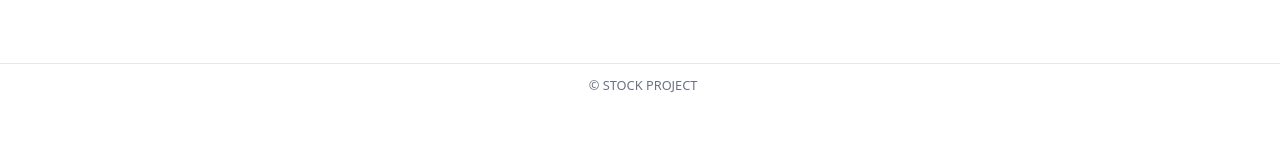
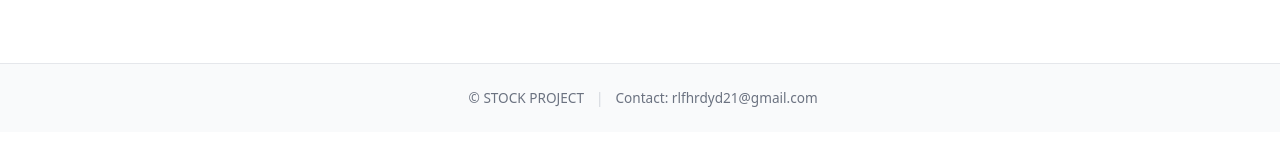
Before and after one commit to gmdcjdakdcjd/STOCK-FRONTEND, a React (Vite) app in the folder stock-frontend/: page /stock/searchStock in a window 1280 px wide. Shown: the part 251-396 px from the top of the page. Built offline with nearby package versions, Linux system fonts and the light colour scheme; no server answers.

Commit message:
하단 이메일 추가

```diff
--- a/stock-frontend/src/layouts/BasicLayout.tsx
+++ b/stock-frontend/src/layouts/BasicLayout.tsx
@@ -305,7 +305,17 @@ function BasicLayout({ children }: { children?: ReactNode }) {
       </main>
 
       {/* ================= FOOTER ================= */}
-      <footer className="footer">© STOCK PROJECT</footer>
+      <footer className="footer">
+        <div className="footer-inner">
+          <div className="footer-info">
+            <span className="footer-copy">© STOCK PROJECT</span>
+            <span className="footer-sep">|</span>
+            <span className="footer-contact">
+              Contact: rlfhrdyd21@gmail.com
+            </span>
+          </div>
+        </div>
+      </footer>
     </>
   );
 }
--- a/stock-frontend/src/layouts/basic-layout.css
+++ b/stock-frontend/src/layouts/basic-layout.css
@@ -25,10 +25,6 @@ body,
 }
 
 /*  스크롤은 body만 담당 */
-html {
-  /* 브라우저 기본 스크롤 유지 */
-}
-
 body {
   margin: 0;
   display: flex;
@@ -274,12 +270,32 @@ body {
 ================================ */
 .footer {
   border-top: 1px solid #e5e7eb;
-  padding: 0.75rem;
-  text-align: center;
+  padding: 1.5rem 0;
   min-width: 1200px;
+  background: #f9fafb;
+}
 
-  font-size: 0.8rem;
+.footer-inner {
+  padding: 0 var(--content-padding-x);
+  display: flex;
+  justify-content: center;
+}
+
+.footer-info {
+  display: flex;
+  align-items: center;
+  gap: 12px;
+  font-size: 0.85rem;
   color: #6b7280;
+}
+
+.footer-sep {
+  color: #d1d5db;
+  font-weight: 300;
+}
+
+.footer-contact {
+  font-weight: 500;
 }
 
 /* ===============================
--- a/stock-frontend/src/routes/AppRouter.tsx
+++ b/stock-frontend/src/routes/AppRouter.tsx
@@ -60,7 +60,7 @@ function AppRouter() {
             {/* =========================
            ROOT
            ========================= */}
-            <Route path="/" element={<Navigate to="/stockIndex" replace />} />
+            <Route path="/" element={<Navigate to="/marketTrend" replace />} />
 
             {/* =========================
            AUTH
```
